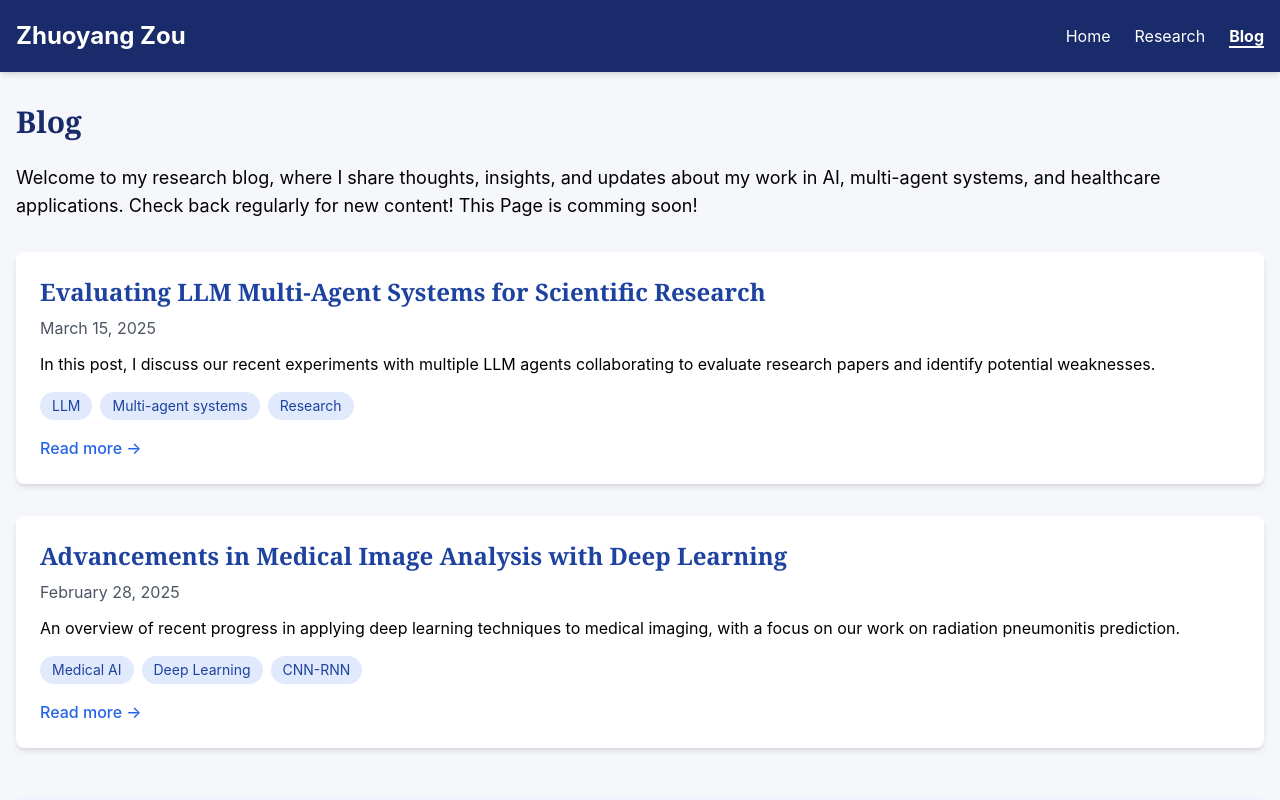
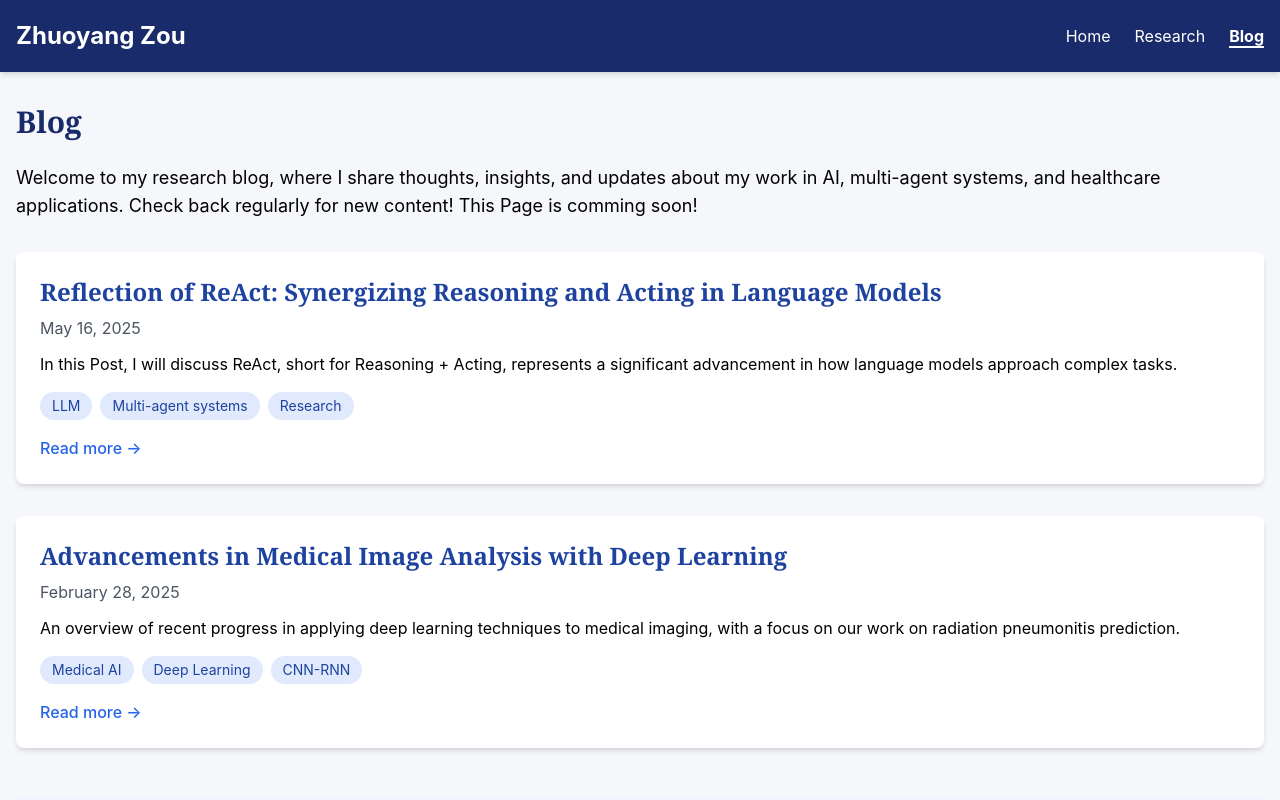
Before and after one commit to zyzou8/zhuoyang, a Next.js app in the folder zhuoyang-research-website/: page /blog in a window 1280 px wide. Shown: the top 800 px of the page. Built offline with nearby package versions, Linux system fonts and the light colour scheme.

Commit message:
update blog

```diff
--- a/zhuoyang-research-website/src/pages/blog.js
+++ b/zhuoyang-research-website/src/pages/blog.js
@@ -6,9 +6,9 @@ export default function Blog() {
   const blogPosts = [
     {
       id: 1,
-      title: "Evaluating LLM Multi-Agent Systems for Scientific Research",
-      date: "March 15, 2025",
-      excerpt: "In this post, I discuss our recent experiments with multiple LLM agents collaborating to evaluate research papers and identify potential weaknesses.",
+      title: "Reflection of ReAct: Synergizing Reasoning and Acting in Language Models",
+      date: "May 16, 2025",
+      excerpt: "In this Post, I will discuss ReAct, short for Reasoning + Acting, represents a significant advancement in how language models approach complex tasks.",
       tags: ["LLM", "Multi-agent systems", "Research"]
     },
     {
```
